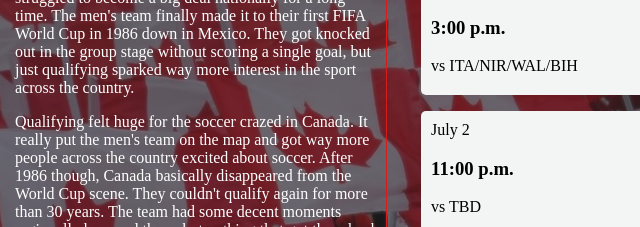
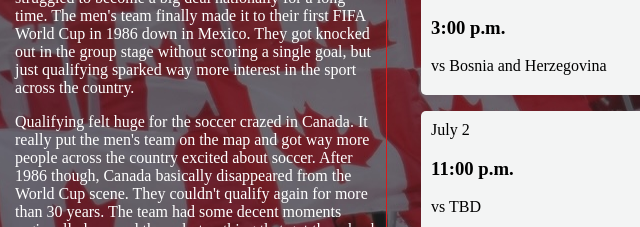
Before and after one commit to codenoob1738/Canada-FIFA26-schedule, a plain HTML site: page index.html in a window 1280 px wide. Shown: the part 181-408 px from the top of the page, 0-640 px from the left. Drawn offline with Linux system fonts and the light colour scheme.

Commit message:
Updated match one to show the correct opponent

```diff
--- a/index.html
+++ b/index.html
@@ -55,7 +55,7 @@
                 <div class="preview">
                     <p1>June 12</p1>
                     <h3>3:00 p.m.</h3>
-                    <p1>vs ITA/NIR/WAL/BIH</p1>
+                    <p1>vs Bosnia and Herzegovina</p1>
                 </div>
 
                 <div class="preview">
```
